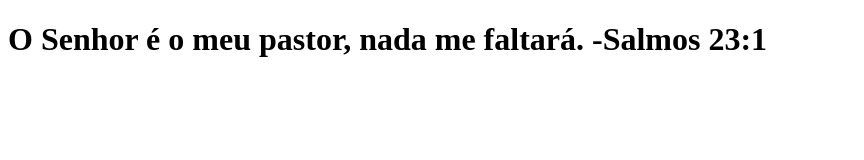
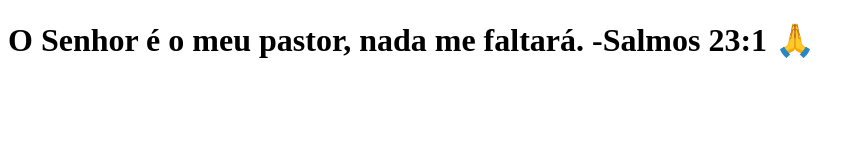
Before and after one commit to Ismaelthe10/clone-tabnews, a Next.js app: page / in a window 1280 px wide. Shown: the top 160 px of the page, without its empty margins (0-864 px from the left). Built offline with nearby package versions, Linux system fonts and the light colour scheme.

Commit message:
add folded hands emoji

```diff
--- a/pages/index.js
+++ b/pages/index.js
@@ -1,5 +1,5 @@
 function Home(){
-    return <h1>O Senhor é o meu pastor, nada me faltará. -Salmos 23:1 </h1>
+    return <h1>O Senhor é o meu pastor, nada me faltará. -Salmos 23:1 🙏</h1>
 }
 
 export default Home;
```
